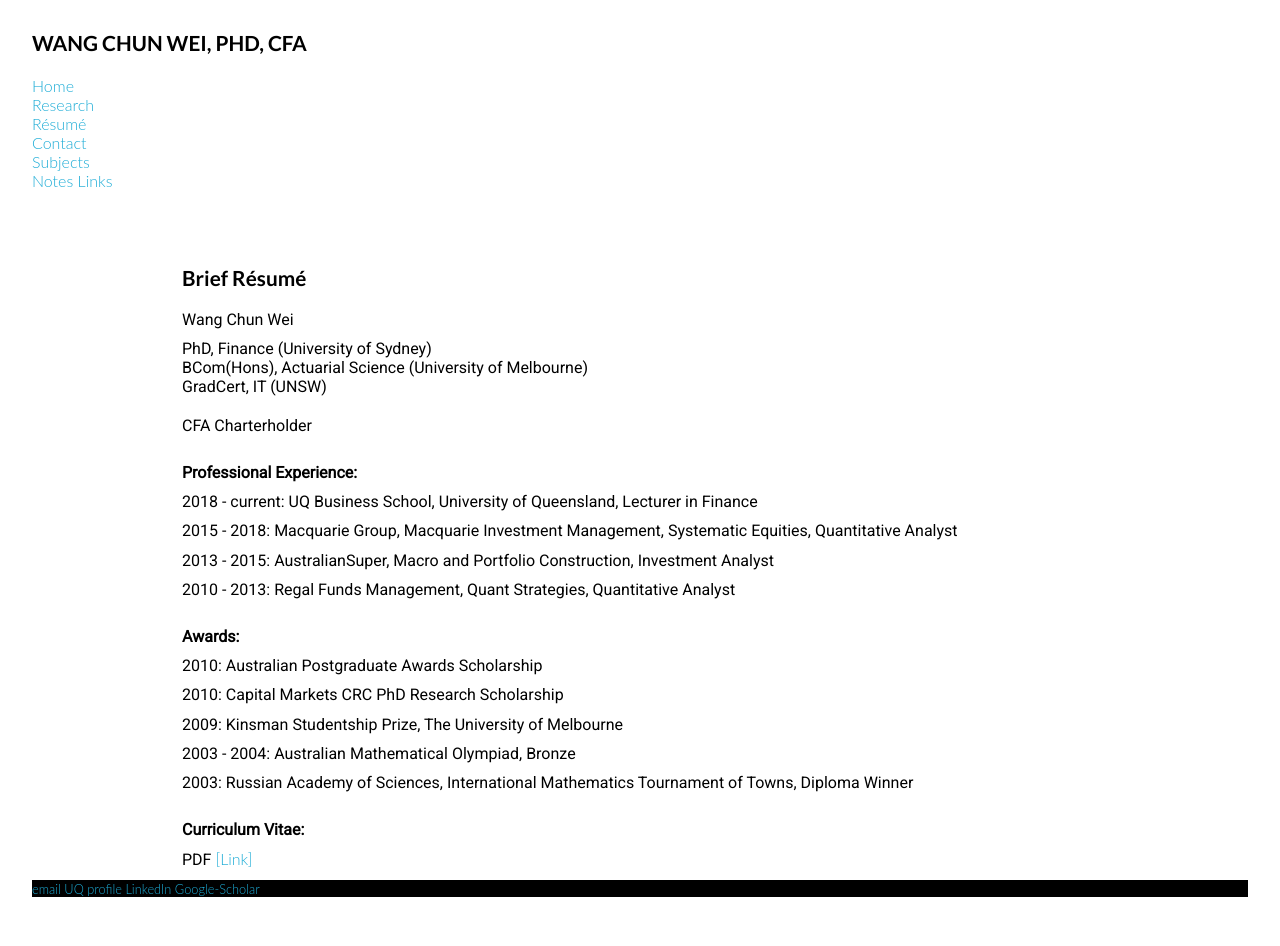
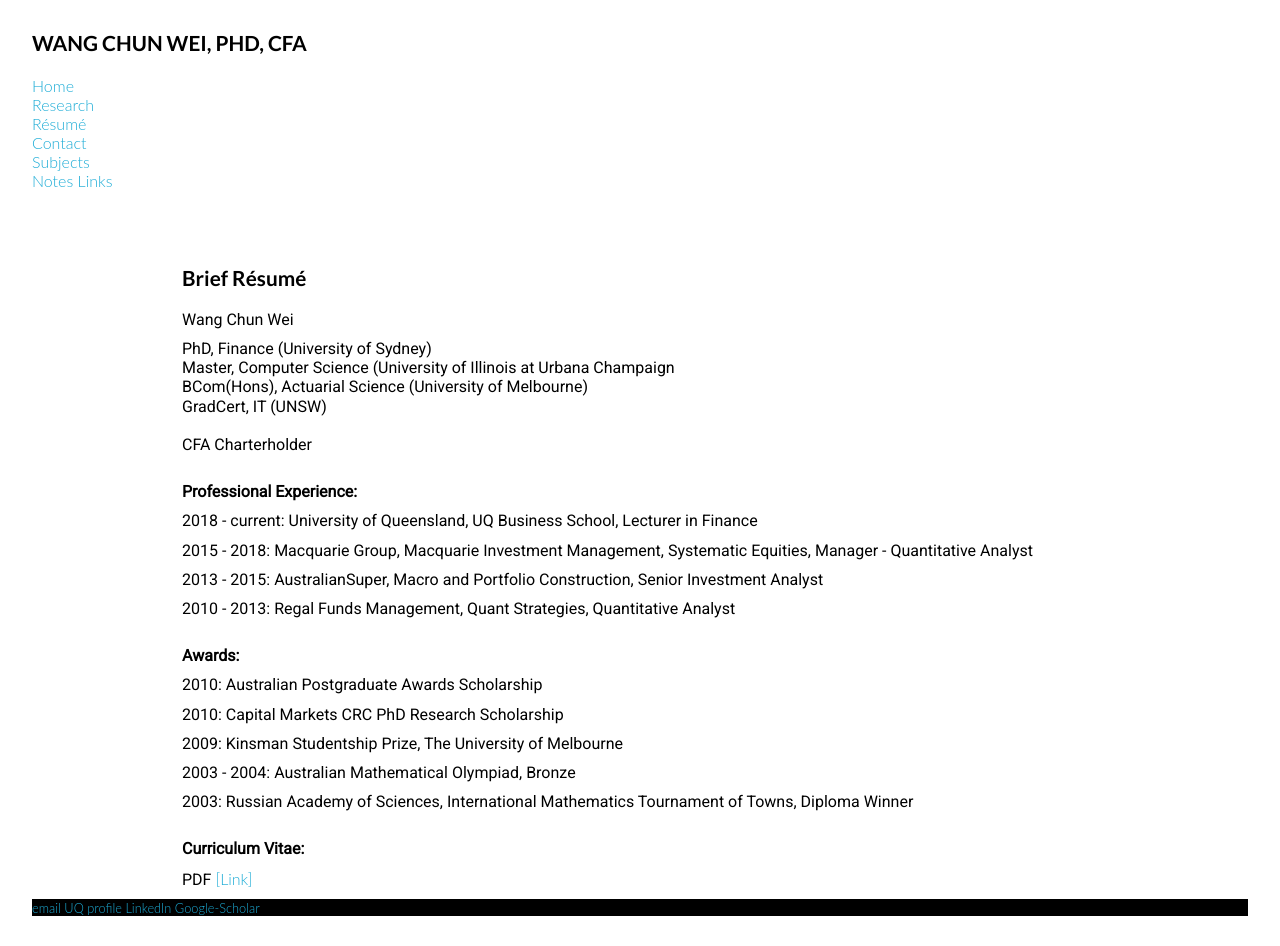
Before and after one commit to weiwangchun/weiwangchun.github.io, a Jekyll site: the page built from cv/index.html, in a window 1280 px wide. Built offline with Jekyll 4.4.1, drawn with Linux system fonts in a browser that asks for light colours.

Commit message:
Update index.html

```diff
--- a/cv/index.html
+++ b/cv/index.html
@@ -13,6 +13,7 @@ title: Resume
 	<p> Wang Chun Wei </p>
 
 	<p class = "smaller"> PhD, Finance (University of Sydney) <br />
+		Master, Computer Science (University of Illinois at Urbana Champaign <br />
 		BCom(Hons), Actuarial Science (University of Melbourne) <br />
 		GradCert, IT (UNSW) <br /> <br/>
    	CFA Charterholder </p>
@@ -21,9 +22,9 @@ title: Resume
 
 
 <p><strong> Professional Experience: </strong></p>
-<p> 2018 - current: UQ Business School, University of Queensland, Lecturer in Finance </p>
-<p> 2015 - 2018: Macquarie Group, Macquarie Investment Management, Systematic Equities,  Quantitative Analyst </p>
-<p> 2013 - 2015: AustralianSuper, Macro and Portfolio Construction, Investment Analyst </p>
+<p> 2018 - current: University of Queensland, UQ Business School, Lecturer in Finance </p>
+<p> 2015 - 2018: Macquarie Group, Macquarie Investment Management, Systematic Equities,  Manager - Quantitative Analyst </p>
+<p> 2013 - 2015: AustralianSuper, Macro and Portfolio Construction, Senior Investment Analyst </p>
 <p> 2010 - 2013: Regal Funds Management, Quant Strategies, Quantitative Analyst </p>
 
 <br>
```
